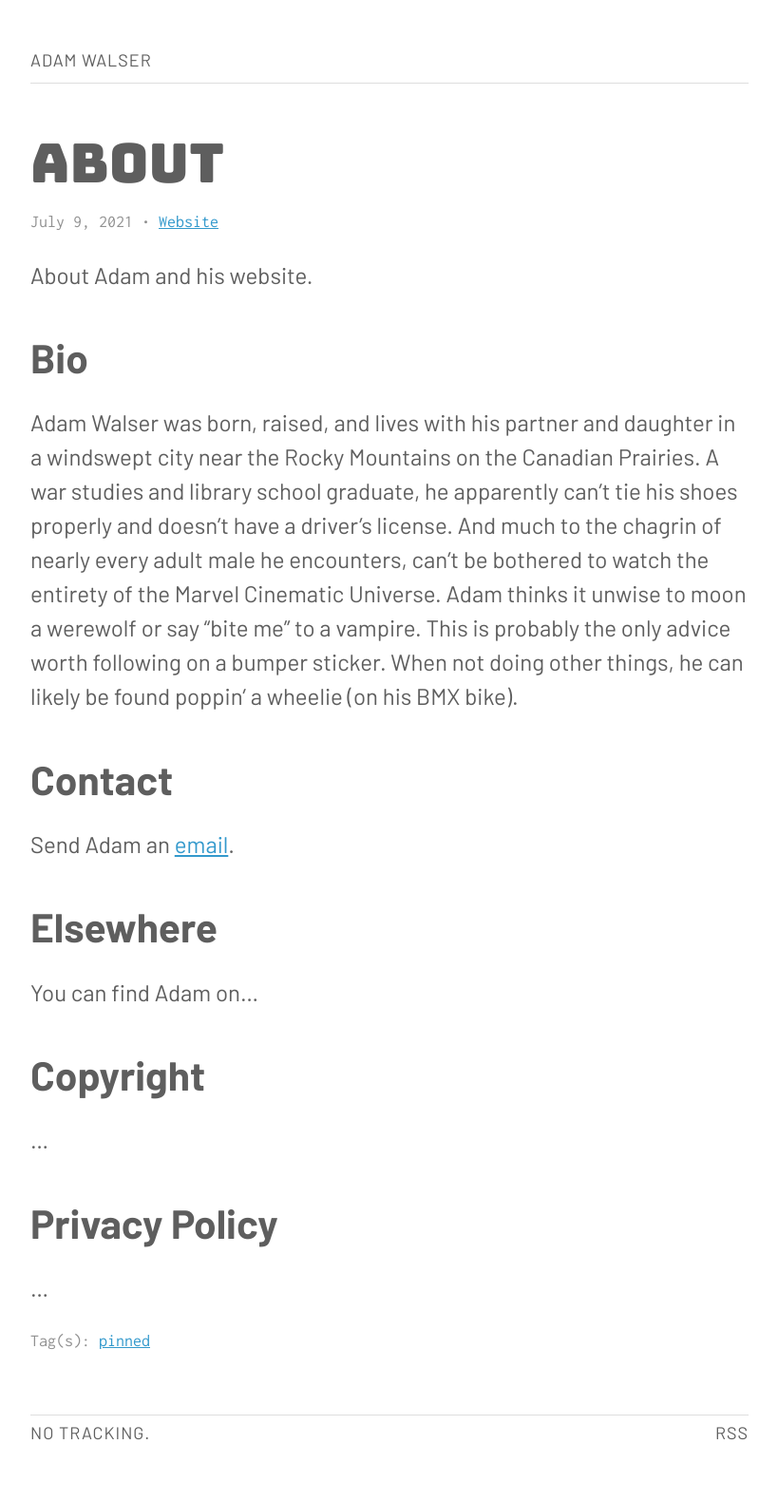
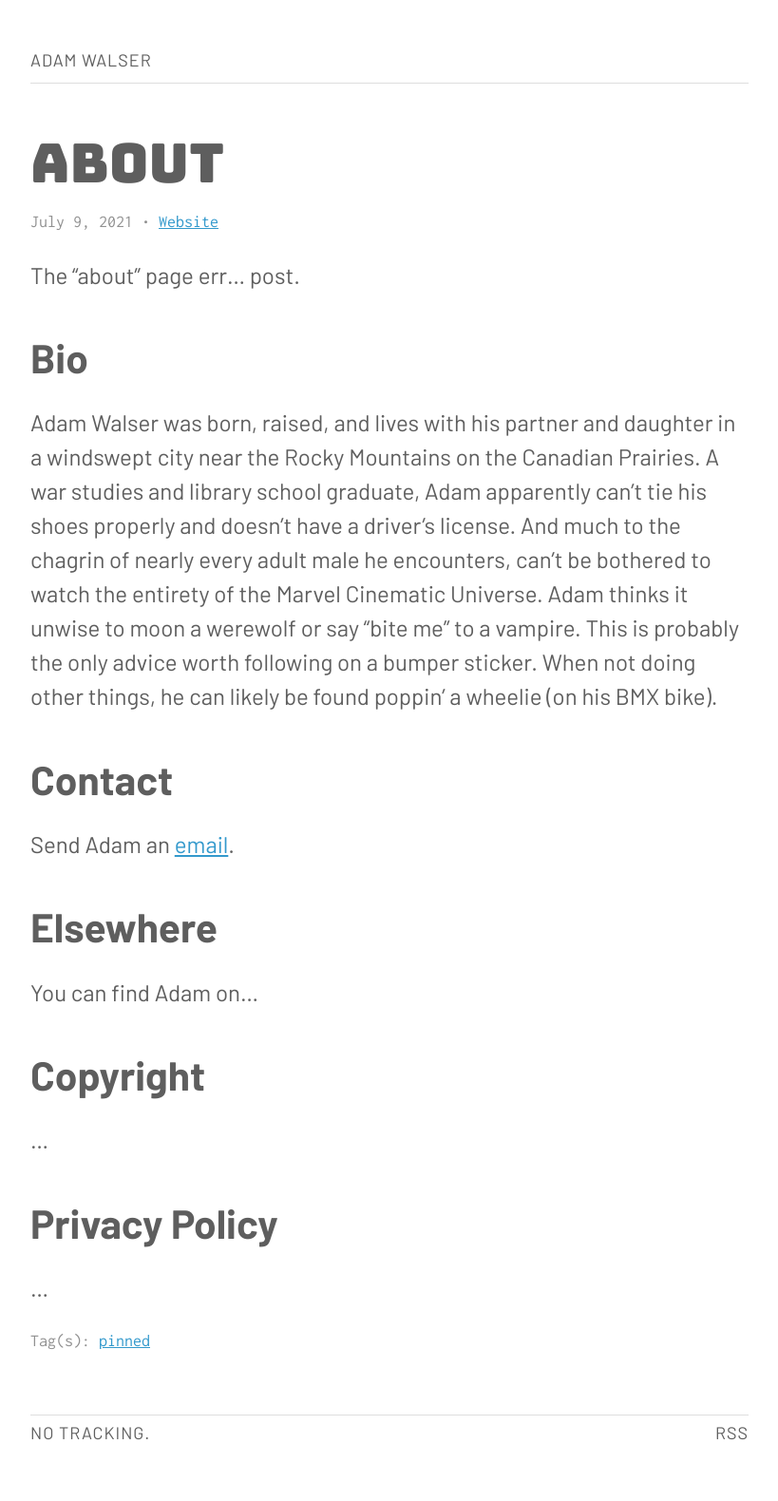
Before and after one commit to ajpwalser/ajpwalser.github.io, a Jekyll site: the page built from _posts/2021-07-09-about.md, in a window 1280 px wide. Shown: the whole page at 95% size, without its empty margins (230-1049 px from the left). Built offline with Jekyll 4.4.1, drawn with Linux system fonts in a browser that asks for light colours.

Commit message:
Update 2021-07-09-about.md

```diff
--- a/_posts/2021-07-09-about.md
+++ b/_posts/2021-07-09-about.md
@@ -6,11 +6,11 @@
 date: 2021-07-09
 ---
 
-About Adam and his website.<!--more-->
+The "about" page err... post.<!--more-->
 
 ### Bio
 
-Adam Walser was born, raised, and lives with his partner and daughter in a windswept city near the Rocky Mountains on the Canadian Prairies. A war studies and library school graduate, he apparently can't tie his shoes properly and doesn't have a driver's license. And much to the chagrin of nearly every adult male he encounters, can't be bothered to watch the entirety of the Marvel Cinematic Universe. Adam thinks it unwise to moon a werewolf or say “bite me” to a vampire. This is probably the only advice worth following on a bumper sticker. When not doing other things, he can likely be found poppin' a wheelie (on his BMX bike).
+Adam Walser was born, raised, and lives with his partner and daughter in a windswept city near the Rocky Mountains on the Canadian Prairies. A war studies and library school graduate, Adam apparently can't tie his shoes properly and doesn't have a driver's license. And much to the chagrin of nearly every adult male he encounters, can't be bothered to watch the entirety of the Marvel Cinematic Universe. Adam thinks it unwise to moon a werewolf or say “bite me” to a vampire. This is probably the only advice worth following on a bumper sticker. When not doing other things, he can likely be found poppin' a wheelie (on his BMX bike).
 
 ### Contact
 
```
